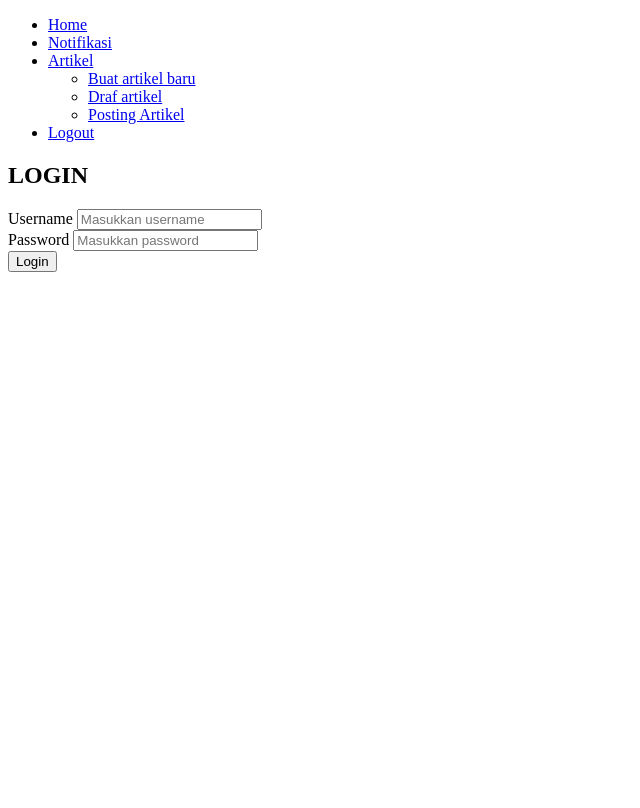
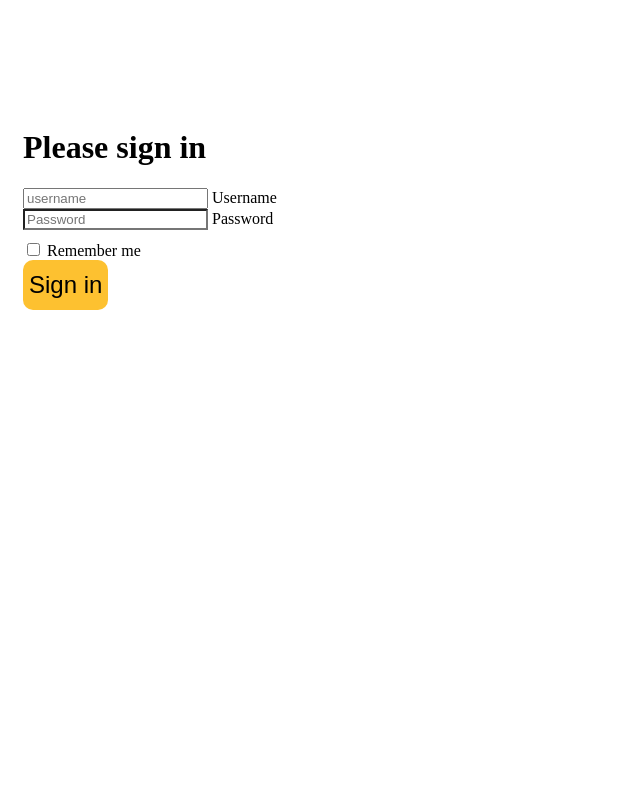
Before and after one commit to Anangprasetya/archtikel, a PHP site: the page made by app/views/akun/login.php in a window 1280 px wide. Shown: the whole page, without its empty margins (0-640 px from the left). Before the commit the page ends 272 px from the top, so only its background shows below. Run offline with PHP 8.4, Linux system fonts and the light colour scheme; the template is opened without the code that fills it, so the values that code supplies are empty; the visitor is signed in with stand-in values (Sample User, id 1); some libraries are stand-ins or nearby versions.

Commit message:
Menambah style Header & form login

```diff
--- a/app/views/akun/login.php
+++ b/app/views/akun/login.php
@@ -1,12 +1,71 @@
-<h2>LOGIN</h2>
-<?php Message::getMessage(); ?>
-<form action="<?= BASEURL . 'account/proses_login' ?>" method="POST">
+<head>
+	<meta charset="utf-8">
+    <meta name="viewport" content="width=device-width, initial-scale=1">
+	<link rel="canonical" href="https://getbootstrap.com/docs/5.2/examples/sign-in/">
+	<style>
+		html, body {
+			height: 100%;
+		}
 
-	<label for="">Username</label>
-	<input type="text" name="username" placeholder="Masukkan username" required> <br>
+		.form-signin {
+			max-width: 330px;
+			padding: 15px;
+			padding-top: 100px;
+		}
 
-	<label for="">Password</label>
-	<input type="password" name="password" placeholder="Masukkan password" required> <br>
+		.form-signin .form-floating:focus-within {
+			z-index: 2;
+		}
 
-	<button type="submit">Login</button>
-</form>
+		.form-signin input[type="email"] {
+			margin-bottom: -1px;
+			border-bottom-right-radius: 0;
+			border-bottom-left-radius: 0;
+		}
+
+		.form-signin input[type="password"] {
+			margin-bottom: 10px;
+			border-top-left-radius: 0;
+			border-top-right-radius: 0;
+		}
+		.btn-primary{
+			border: 0px;
+			color: black;
+			background-color: rgb(253,193,48);
+		}
+		button{
+			height: 50px;
+			border-radius: 10px;
+			font-size: 24px;
+		}
+		button:hover{
+			opacity: 0.8;
+		}
+	</style>
+</head>
+
+<body class="text-center">
+	<main class="form-signin w-100 m-auto">
+		<?php Message::getMessage(); ?>
+		<form action="<?= BASEURL . 'account/proses_login' ?>" method="POST">
+			<!-- <img class="mb-4" src="../assets/brand/bootstrap-logo.svg" alt="" width="72" height="57"> -->
+			<h1 class="h3 mb-3 fw-normal">Please sign in</h1>
+
+			<div class="form-floating">
+				<input type="text" class="form-control" name="username" placeholder="username" required>
+				<label for="floatingInput">Username</label>
+			</div>
+			<div class="form-floating">
+				<input type="password" class="form-control" name="password" placeholder="Password" required>
+				<label for="floatingPassword">Password</label>
+			</div>
+
+			<div class="checkbox mb-3">
+				<label>
+					<input type="checkbox" value="remember-me"> Remember me
+				</label>
+			</div>
+			<button class="w-100  btn-lg btn-primary" type="submit">Sign in</button>
+		</form>
+	</main>
+</body>
--- a/app/views/layout/header.php
+++ b/app/views/layout/header.php
@@ -3,9 +3,12 @@
 
 <head>
     <meta charset="utf-8">
+    <meta name="viewport" content="width=device-width, initial-scale=1">
     <meta http-equiv="X-UA-Compatible" content="IE=edge">
+
+
     <title>My Application</title>
-    <link rel="stylesheet" href="">
+    <link href="https://cdn.jsdelivr.net/npm/bootstrap@5.2.3/dist/css/bootstrap.min.css" rel="stylesheet">
     <link href="https://cdnjs.cloudflare.com/ajax/libs/select2/4.0.10/css/select2.min.css" rel="stylesheet" />
 
     <script src="https://code.jquery.com/jquery-3.4.1.min.js" integrity="sha256-CSXorXvZcTkaix6Yvo6HppcZGetbYMGWSFlBw8HfCJo=" crossorigin="anonymous"></script>
@@ -20,25 +23,57 @@
             });
         });
     </script>
+    <style>
+      a:hover{
+        opacity: 0.5;
+      }
+      .login{
+        padding-left: 84%;
+      }
+    </style>
 
 </head>
 
 <body>
-    <ul>
-        <li><a href="<?= BASEURL ?>">Home</a></li>
-        <?php if (isset($_SESSION["user_login"])) : ?>
-            <li><a href="<?= BASEURL . 'artikel/' ?>">Notifikasi</a></li>
-            <li>
-                <a href="<?= BASEURL . 'artikel/' ?>">Artikel</a>
-                <ul>
-                    <li><a href="<?= BASEURL . 'artikel/buat' ?>">Buat artikel baru</a></li>
-                    <li><a href="<?= BASEURL . 'artikel/draf' ?>">Draf artikel</a></li>
-                    <li><a href="<?= BASEURL . 'artikel/posting' ?>">Posting Artikel</a></li>
-                </ul>
-            </li>
-            <li><a href="<?= BASEURL . 'account/out' ?>">Logout</a></li>
-        <?php else : ?>
-            <li><a href="<?= BASEURL . 'account/' ?>">Login</a></li>
-            <li><a href="<?= BASEURL . 'account/register' ?>">Registrasi</a></li>
-        <?php endif; ?>
-    </ul>
+
+    <!-- //Navbar Login -->
+    <?php if (isset($_SESSION["user_login"])) : ?>
+
+        <header class="p-3 text-bg-dark">
+            <div class="container">
+                <div class="d-flex flex-wrap align-items-center justify-content-center justify-content-lg-start">
+                    <!-- <a href="/" class="d-flex align-items-center mb-2 mb-lg-0 text-white text-decoration-none">
+                        <svg class="bi me-2" width="40" height="32" role="img" aria-label="Bootstrap"><use xlink:href="#bootstrap"/></svg>
+                    </a> -->
+
+                    <ul class="nav col-12 col-lg-auto me-lg-auto mb-2 justify-content-center mb-md-0">
+                        <li><a href="<?= BASEURL ?>" class="nav-link px-2 text-white">Home</a></li>
+                        <li><a href="<?= BASEURL . 'artikel/' ?>" class="nav-link px-2 text-white">Notifikasi</a></li>
+                        <li><a href="<?= BASEURL . 'artikel/' ?>" class="nav-link px-2 text-white">Artikel</a></li>
+                    </ul>
+
+                    <form class="col-12 col-lg-auto mb-3 mb-lg-0 me-lg-3" role="search">
+                        <input type="search" class="form-control form-control-dark text-bg-dark" placeholder="Search..." aria-label="Search">
+                    </form>
+
+                    <div class="text-end">
+                        <a href="<?= BASEURL . 'account/out' ?>" class="btn btn-warning">Logout</a>
+                    </div>
+                </div>
+            </div>
+        </header>
+
+    <?php else : ?>
+
+    <!-- //Navbar Login2 -->
+    <header class="p-3 text-bg-dark">
+            <div class="container">
+                <div class="d-flex flex-wrap align-items-center justify-content-center justify-content-lg-start">
+                    <div class="text-end login">
+                        <a href="<?= BASEURL . 'account/' ?>" class="btn btn-outline-light me-2">Login</a>
+                        <a href="<?= BASEURL . 'account/register' ?>" class="btn btn-warning">Register</a>
+                    </div>
+                </div>
+            </div>
+        </header>
+    <?php endif; ?>
```
Also changed, not shown: app/setting/Setting.php (+4 -4 lines), app/views/layout/header2.php (added, +48 -0 lines), app/views/layout/footer2.php (added).
